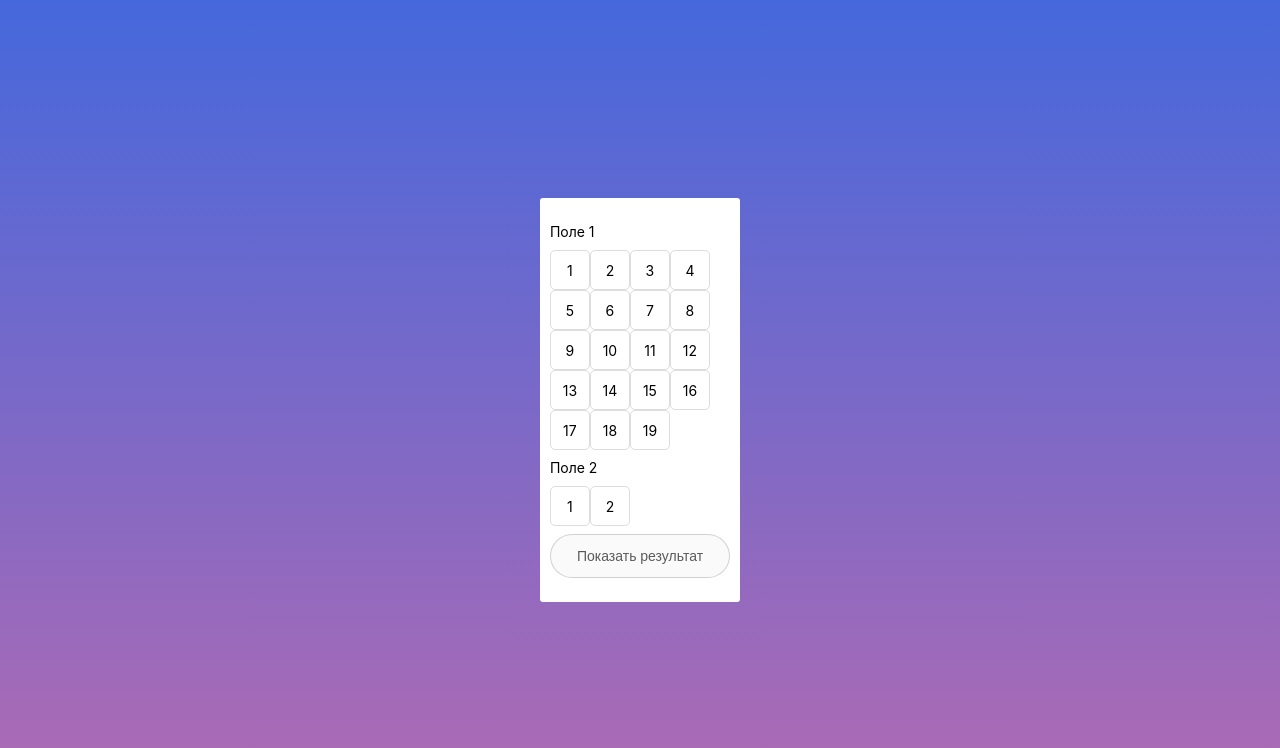
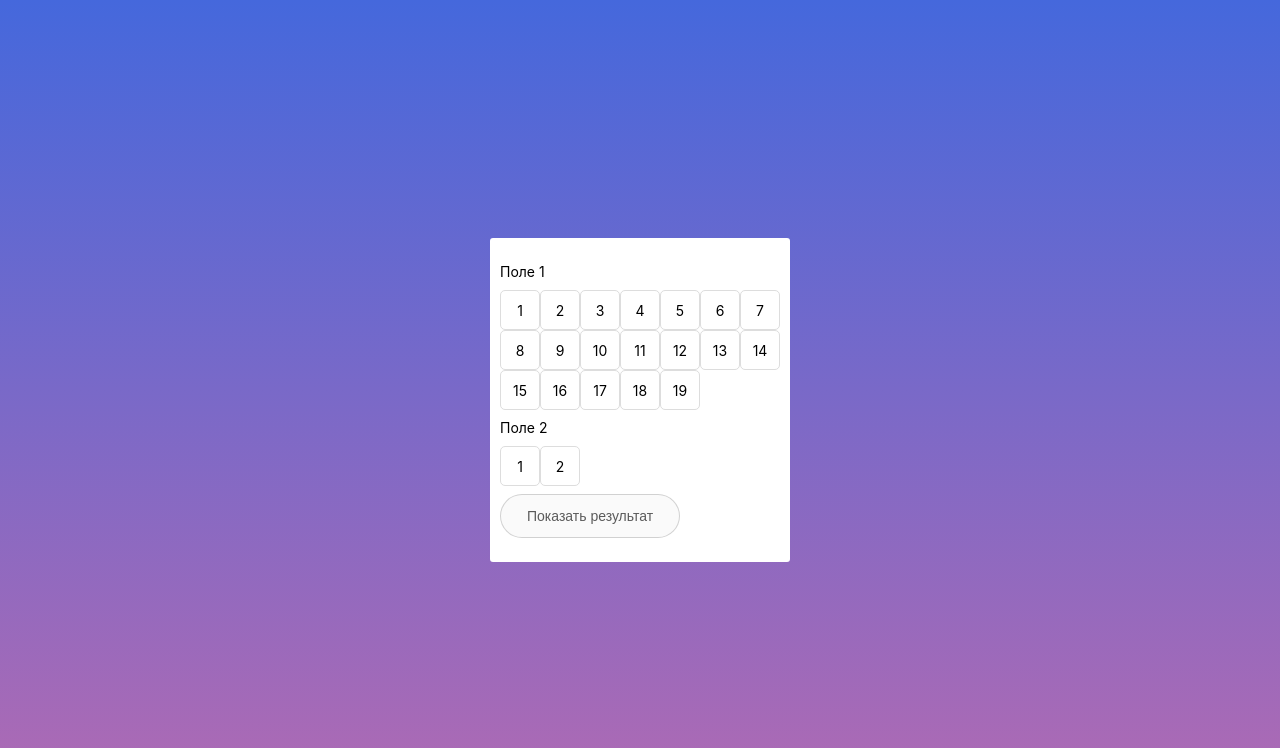
Before and after one commit to andrewgul/lottery, a React (Create React App) app: page / in a window 1280 px wide. Shown: the top 748 px of the page. Built offline with nearby package versions, Linux system fonts and the light colour scheme.

Commit message:
change grid

```diff
--- a/src/components/tile-grid/TileGrid.module.css
+++ b/src/components/tile-grid/TileGrid.module.css
@@ -16,6 +16,6 @@
 .grid {
     display: grid;
     grid-auto-flow: row;
-    grid-template-columns: 40px 40px 40px 40px;
+    grid-template-columns: 40px 40px 40px 40px 40px 40px 40px;
     grid-auto-rows: 40px;
 }
```
